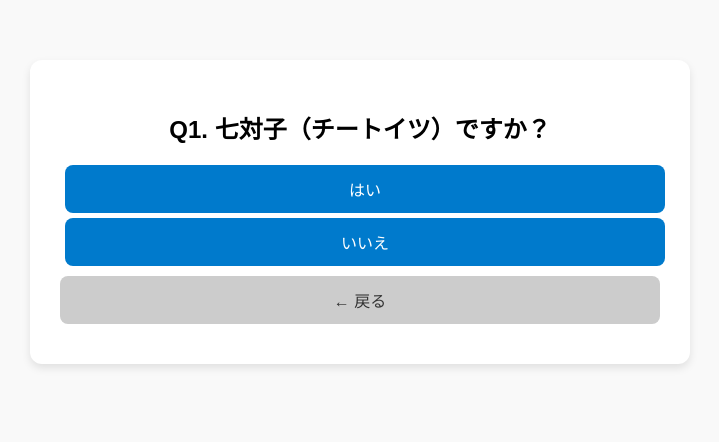
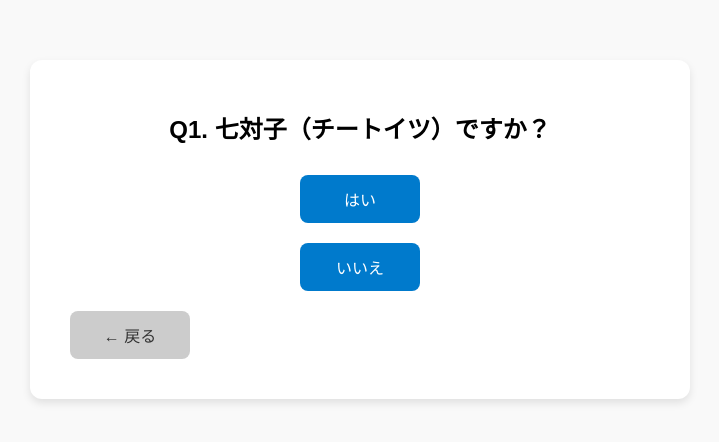
Before and after one commit to KeidaiHidaka/mahjangScoreCalc, a React (Vite) app: page / in a window 1280 px wide. Shown: the top 442 px of the page, without its empty margins (280-999 px from the left). Built offline with nearby package versions, Linux system fonts and the light colour scheme.

Commit message:
ボタンデザイン修正

```diff
--- a/src/components/Question.jsx
+++ b/src/components/Question.jsx
@@ -16,13 +16,15 @@ function Question({ question, onAnswer}) {
 
 
       {question.choices.map((choice, i) => (
+        <div style={{ textAlign: "center",justifyContent: "center", }}>
             <button
                 key={i}
                 onClick={() => onAnswer(choice)}
-          style={{ margin: "5px" }}
+                style={{ margin: "10px"}}
             >
             {choice.label}
             </button>
+        </div>
       ))}
     </div>
   );
--- a/src/index.css
+++ b/src/index.css
@@ -25,11 +25,13 @@ h4 {
   text-align: center;
 }
 
+/* button の width: 100% を削除または上書き */
 button {
-  display: block;
-  width: 100%;
+  display: inline-block; /* 横に並べる */
+  width: auto;            /* 必要な幅に調整 */
+  min-width: 120px;       /* ある程度の最小幅を確保 */
   padding: 12px;
-  margin: 10px 0;
+  margin: 10px;
   font-size: 1rem;
   border: none;
   border-radius: 8px;
@@ -37,6 +39,7 @@ button {
   color: white;
   cursor: pointer;
   transition: background-color 0.2s;
+  text-align: center;
 }
 
 button:hover {
```
Also changed, not shown: src/components/Q8Form.jsx (deleted, +0 -47 lines). Lines whose indentation alone changed are shown as unchanged.
